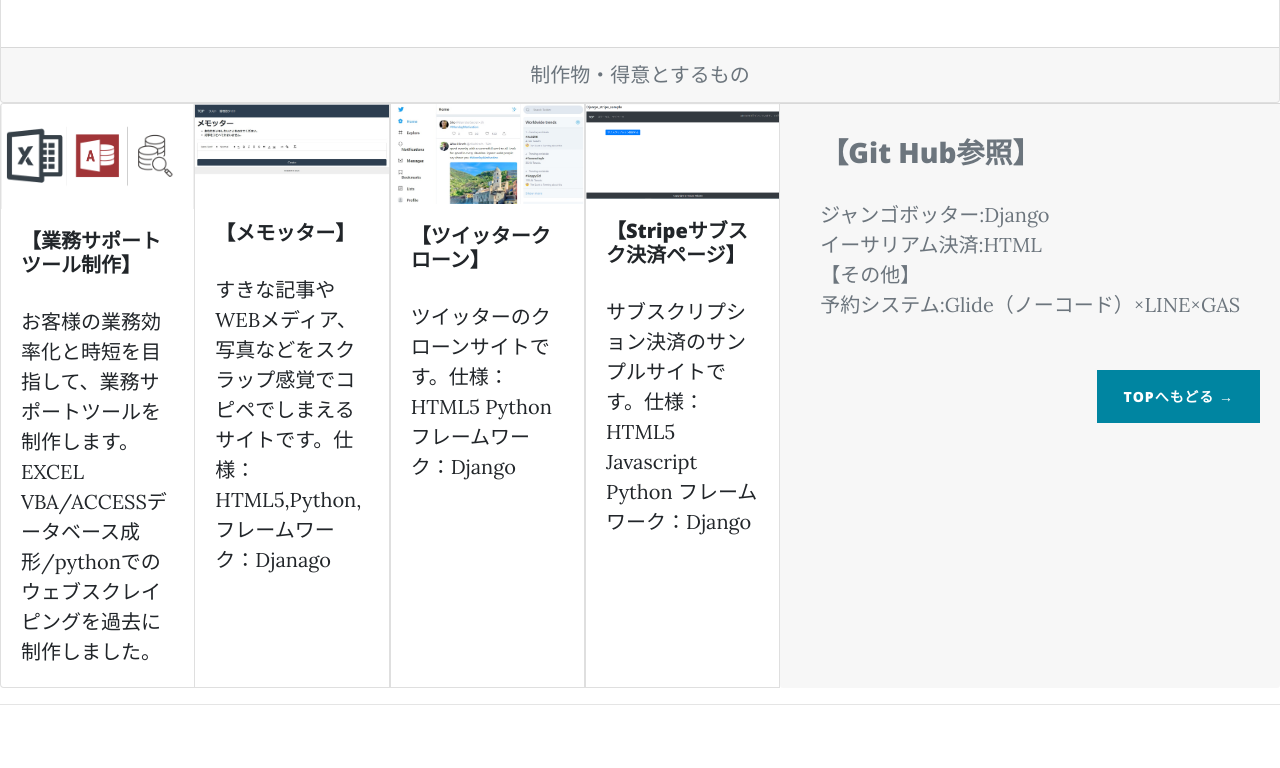
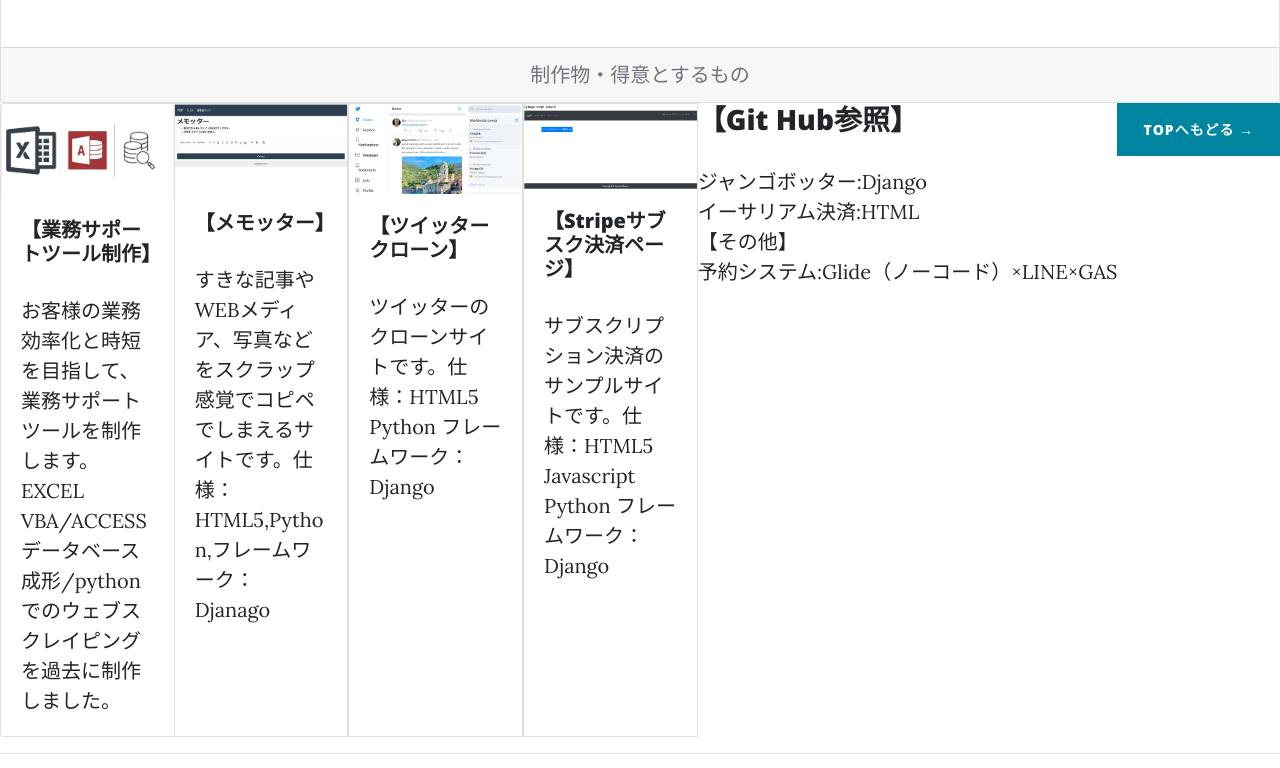
Before and after one commit to yasuto-dev/portfolio2, a website: page index.html in a window 1280 px wide. Shown: the part 1207-1975 px from the top of the page. Drawn offline with nearby package versions, Linux system fonts and the light colour scheme.

Commit message:
Update index.html
add

```diff
--- a/index.html
+++ b/index.html
@@ -143,10 +143,8 @@
           </div>
           <div>
        </div>
-   <div class="card-footer text-muted">
-
-    <div class="card-body">
-      <h3 class="card-title">【Git Hub参照】</h3>
+     <div>
+      <h3>【Git Hub参照】</h3>
               <p>ジャンゴボッター:Django <br>イーサリアム決済:HTML</br>【その他】<br>予約システム:Glide（ノーコード）×LINE×GAS</br></p>
         </div>
 
```
